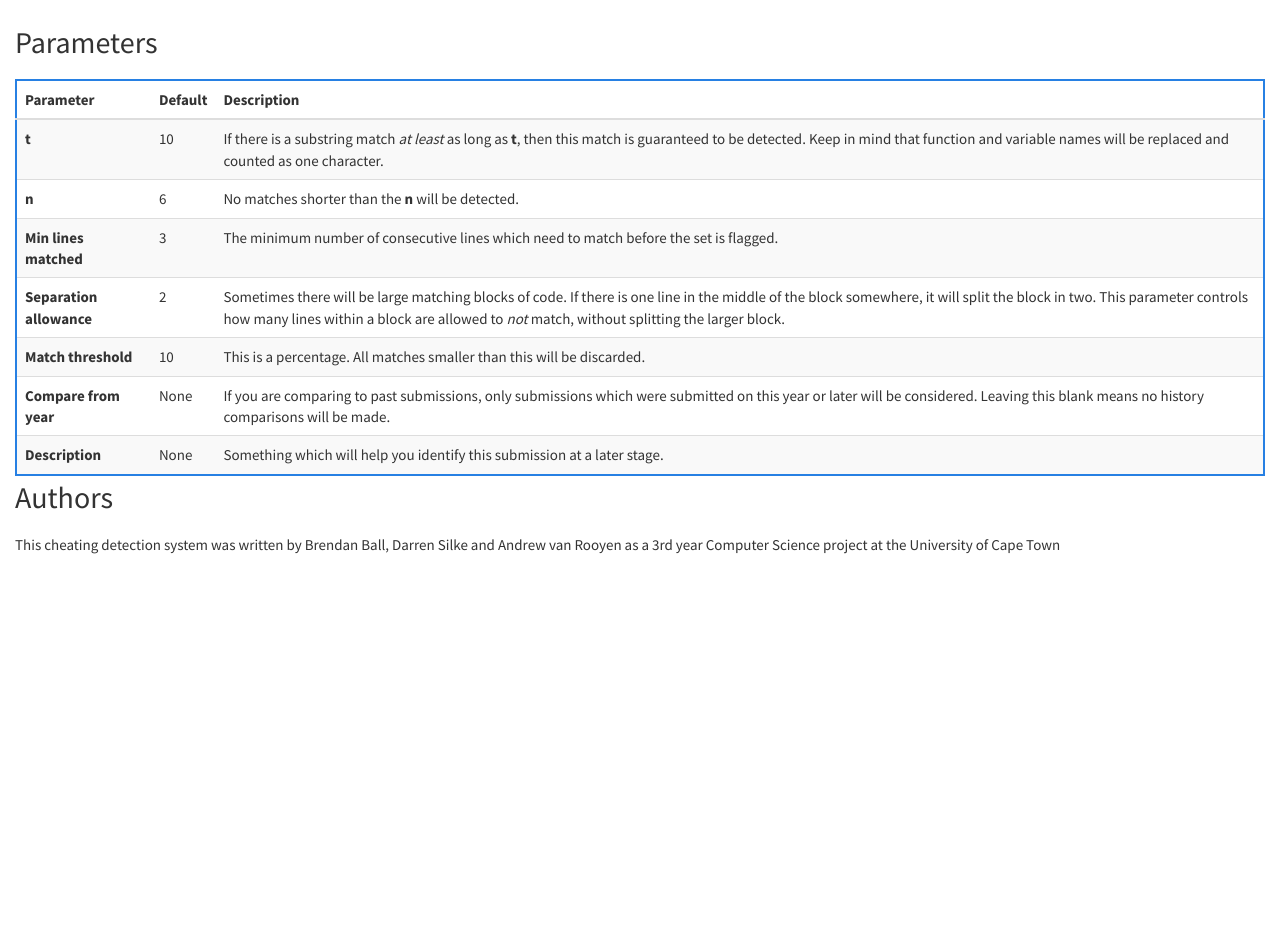
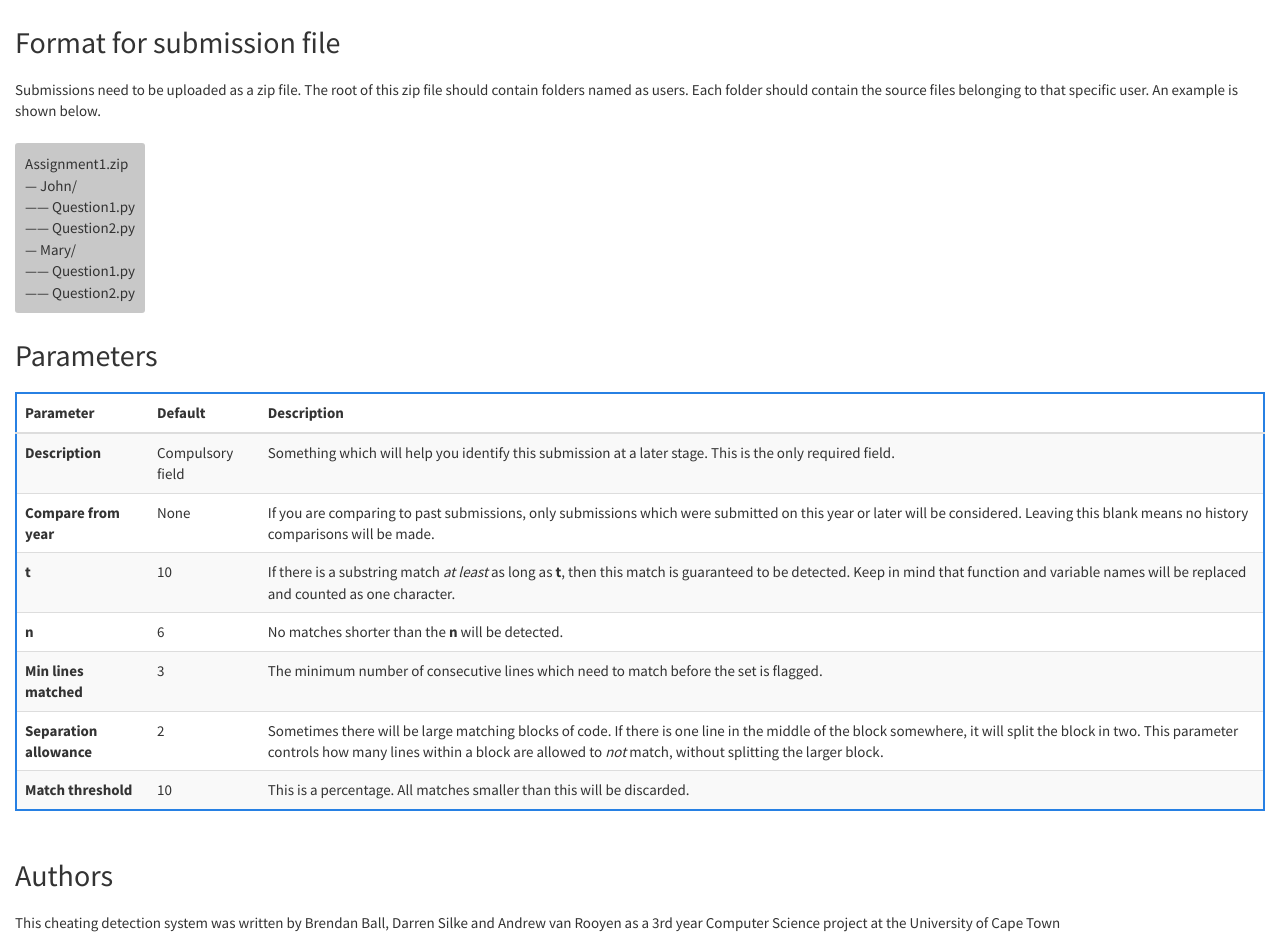
Before and after one commit to ornotandrew/cheaters, a Django app: page /about/ in a window 1280 px wide. Shown: the part 52-995 px from the top of the page. Before the commit the page ends 606 px from the top, so only its background shows below. Run offline with Django 3.2, Linux system fonts and the light colour scheme; some libraries are stand-ins or nearby versions.

Commit message:
Added zip file format to about page

```diff
--- a/app/static/css/site.css
+++ b/app/static/css/site.css
@@ -85,3 +85,11 @@
 .filename-for-api {
     margin-left: 10px;
 }
+
+.zip-example {
+    display: inline-block;
+    border-radius: 3px;
+    padding: 10px;
+    /*color: rgb(200, 200, 200);*/
+    background-color: rgb(200,200,200);
+}
--- a/app/templates/about.html
+++ b/app/templates/about.html
@@ -1,5 +1,21 @@
 {% extends "layout.html" %}
 {% block content %}
+
+    <div class="heading">Format for submission file</div>
+    Submissions need to be uploaded as a zip file. The root of this zip file should contain folders named as users. Each folder should contain the source files belonging to that specific user.
+    An example is shown below. </br></br>
+    <div class="zip-example">
+        Assignment1.zip </br>
+        &mdash; John/ </br>
+        &mdash;&mdash; Question1.py </br>
+        &mdash;&mdash; Question2.py </br>
+        &mdash; Mary/ </br>
+        &mdash;&mdash; Question1.py </br>
+        &mdash;&mdash; Question2.py </br>
+    </div>
+
+
+    </br></br>
 
     <div class="text-left heading">Parameters</div>
 
@@ -12,6 +28,20 @@
             </tr>
         </thead>
         <tbody>
+            <tr>
+                <td><b>Description</b></td>
+                <td>Compulsory field</td>
+                <td>
+                    Something which will help you identify this submission at a later stage. This is the only required field.
+                </td>
+            </tr>
+            <tr>
+                <td><b>Compare from year</b></td>
+                <td>None</td>
+                <td>
+                    If you are comparing to past submissions, only submissions which were submitted on this year or later will be considered. Leaving this blank means no history comparisons will be made.
+                </td>
+            </tr>
             <tr>
                 <td><b>t</b></td>
                 <td>10</td>
@@ -47,22 +77,9 @@
                     This is a percentage. All matches smaller than this will be discarded.
                 </td>
             </tr>
-            <tr>
-                <td><b>Compare from year</b></td>
-                <td>None</td>
-                <td>
-                    If you are comparing to past submissions, only submissions which were submitted on this year or later will be considered. Leaving this blank means no history comparisons will be made.
-                </td>
-            </tr>
-            <tr>
-                <td><b>Description</b></td>
-                <td>None</td>
-                <td>
-                    Something which will help you identify this submission at a later stage.
-                </td>
-            </tr>
         </tbody>
     </table>
+    </br></br>
 
     <div class="heading">Authors</div>
     <p>
```
